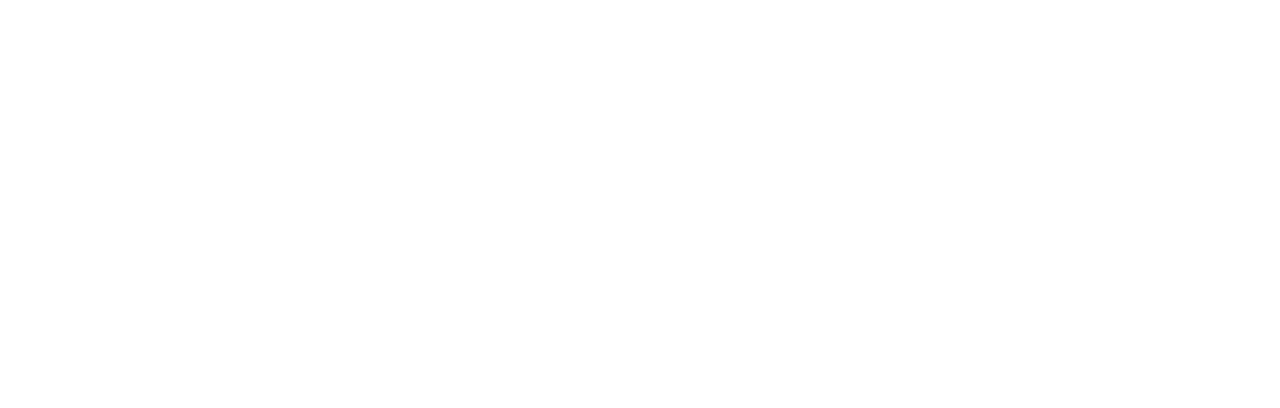
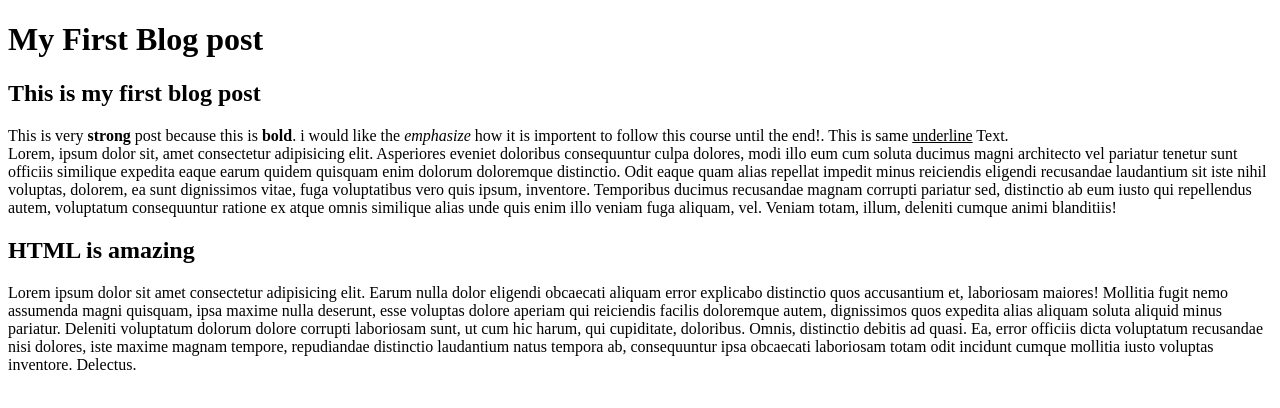
Before and after one commit to mahichy/blog_post_02, a plain HTML site: page index.html in a window 1280 px wide. Drawn offline with Linux system fonts and the light colour scheme.

Commit message:
Starting to fill the structure

```diff
--- a/index.html
+++ b/index.html
@@ -3,9 +3,19 @@
 <head>
 	<meta charset="UTF-8">
 	<meta name="viewport" content="width=device-width, initial-scale=1.0">
-	<title>Document</title>
+	<title>My First Blog post</title>
 </head>
 <body>
+	<h1>My First Blog post</h1>
+	<h2>This is my first blog post</h2>
+
+	<p> This is very <strong>strong</strong> post because this is <strong>bold</strong>.
+		i would like the <em>emphasize</em> how it is importent to follow this course until the end!. This is same <u>underline</u> Text. <br>
+	Lorem, ipsum dolor sit, amet consectetur adipisicing elit. Asperiores eveniet doloribus consequuntur culpa dolores, modi illo eum cum soluta ducimus magni architecto vel pariatur tenetur sunt officiis similique expedita eaque earum quidem quisquam enim dolorum doloremque distinctio. Odit eaque quam alias repellat impedit minus reiciendis eligendi recusandae laudantium sit iste nihil voluptas, dolorem, ea sunt dignissimos vitae, fuga voluptatibus vero quis ipsum, inventore. Temporibus ducimus recusandae magnam corrupti pariatur sed, distinctio ab eum iusto qui repellendus autem, voluptatum consequuntur ratione ex atque omnis similique alias unde quis enim illo veniam fuga aliquam, vel. Veniam totam, illum, deleniti cumque animi blanditiis!</p>
+
+	<h2>HTML is amazing</h2>
+
+	<p>Lorem ipsum dolor sit amet consectetur adipisicing elit. Earum nulla dolor eligendi obcaecati aliquam error explicabo distinctio quos accusantium et, laboriosam maiores! Mollitia fugit nemo assumenda magni quisquam, ipsa maxime nulla deserunt, esse voluptas dolore aperiam qui reiciendis facilis doloremque autem, dignissimos quos expedita alias aliquam soluta aliquid minus pariatur. Deleniti voluptatum dolorum dolore corrupti laboriosam sunt, ut cum hic harum, qui cupiditate, doloribus. Omnis, distinctio debitis ad quasi. Ea, error officiis dicta voluptatum recusandae nisi dolores, iste maxime magnam tempore, repudiandae distinctio laudantium natus tempora ab, consequuntur ipsa obcaecati laboriosam totam odit incidunt cumque mollitia iusto voluptas inventore. Delectus.</p>
 
 </body>
 </html>
```
